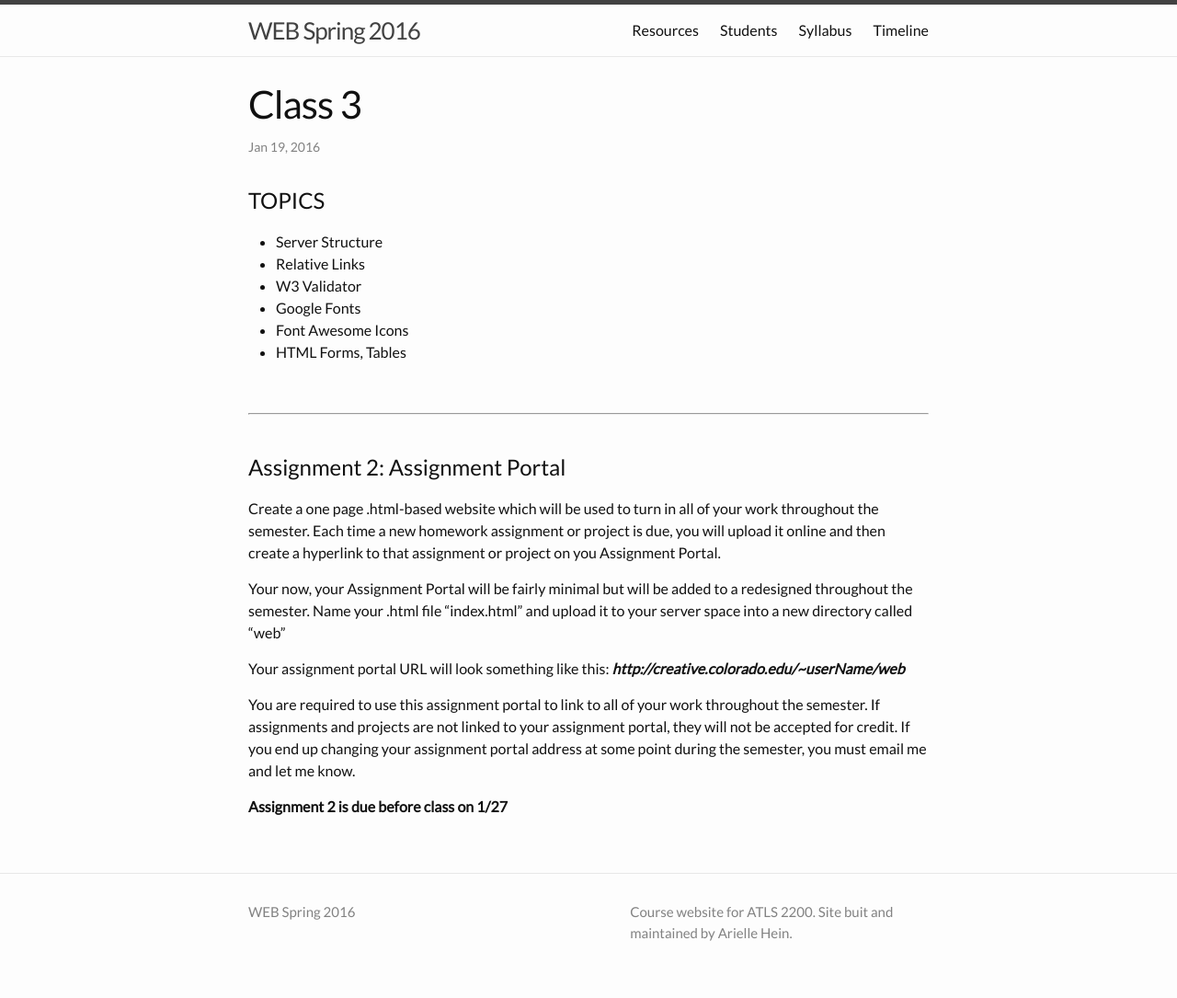
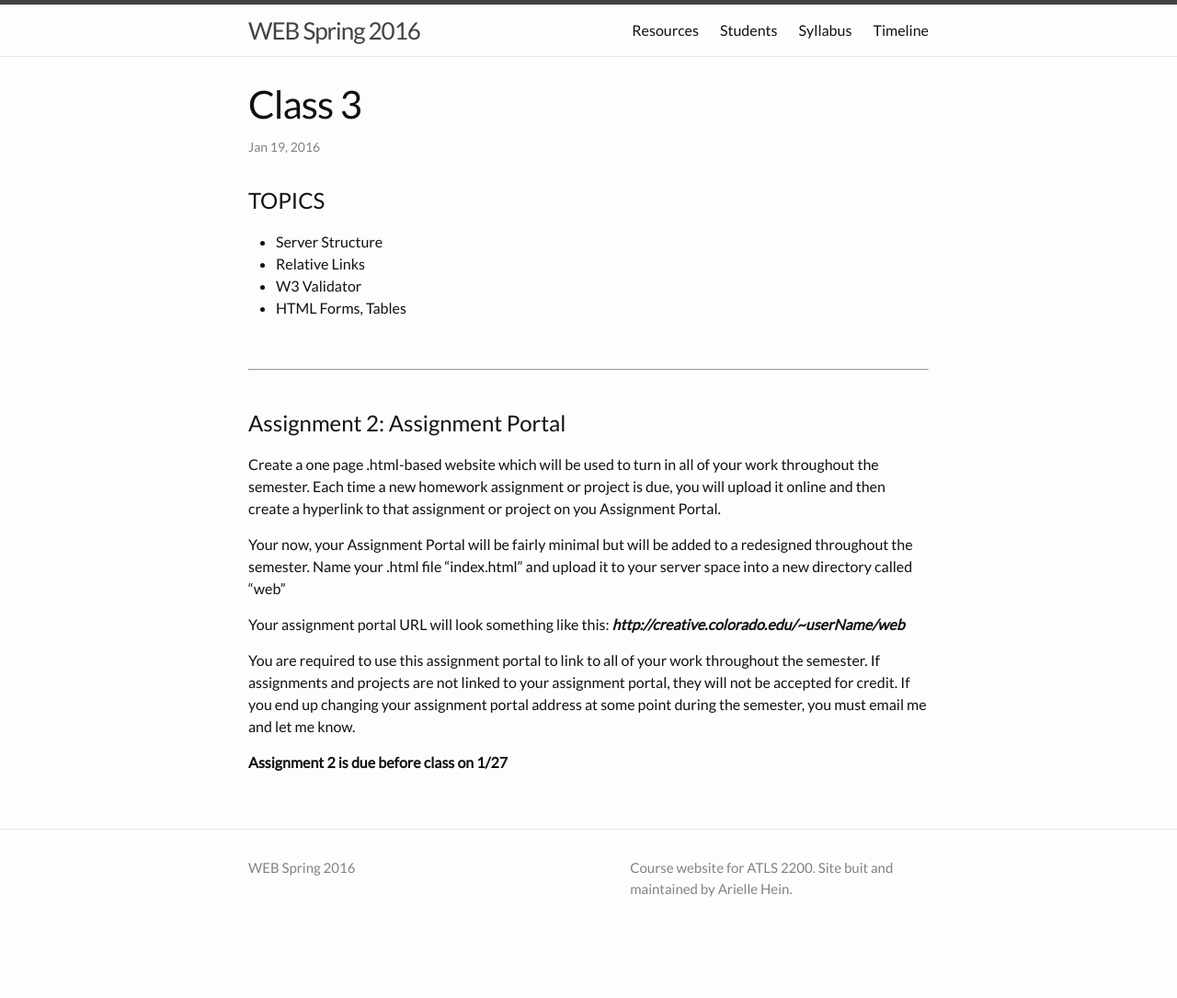
Before and after one commit to coloringchaos/web-spring-16, a Jekyll site: the page built from _posts/2016-01-20-class-03.md, in a window 1280 px wide. Shown: the whole page at 92% size. Built offline with Jekyll 4.4.1, drawn with Linux system fonts in a browser that asks for light colours; after the commit the page ends 1037 px from its top, so only the background shows below that.

Commit message:
updating class 3 notes

```diff
--- a/_posts/2016-01-20-class-03.md
+++ b/_posts/2016-01-20-class-03.md
@@ -12,9 +12,10 @@ permalink: class-3
  + Server Structure
  + Relative Links
  + W3 Validator
- + Google Fonts
- + Font Awesome Icons
  + HTML Forms, Tables
+
+<!--  + Google Fonts
+ + Font Awesome Icons -->
 
 
 <!-- # CLASS NOTES -->
```
